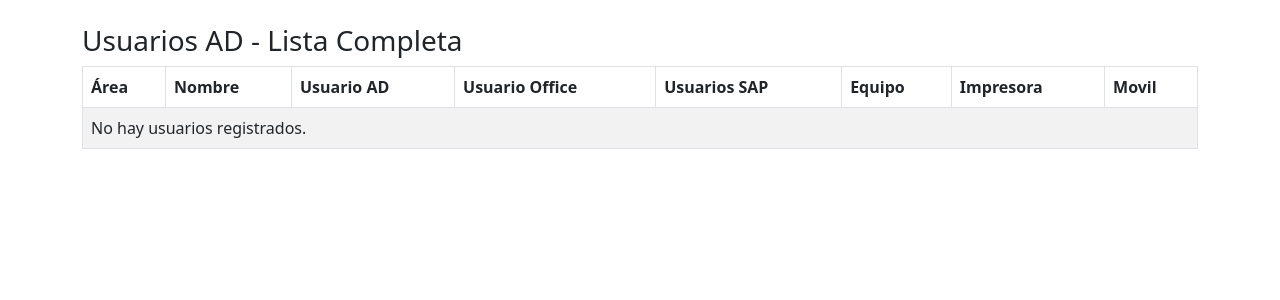
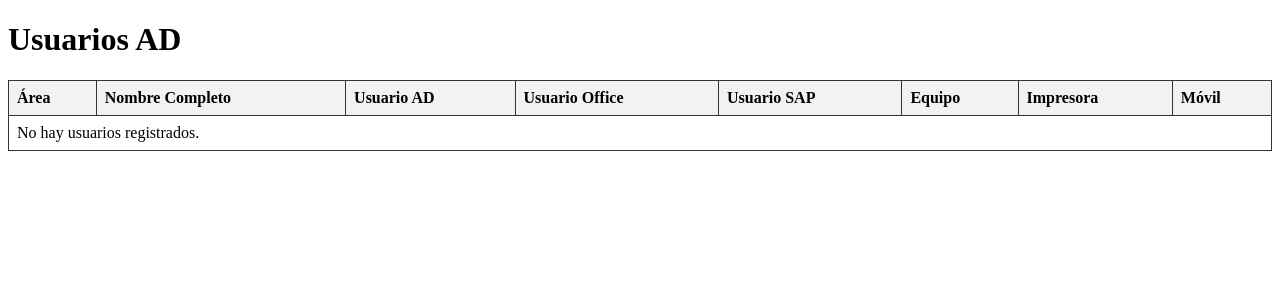
Before and after one commit to millaaaaraay/GGH, a Django app: template usuarios/templates/usuarios/usuarios_ad.html in a window 1280 px wide. Shown: the top 300 px of the page. Run offline with Django 5.2, Linux system fonts and the light colour scheme; the template is opened without the code that fills it, so the values that code supplies are empty.

Commit message:
cambios ad

```diff
--- a/usuarios/templates/usuarios/usuarios_ad.html
+++ b/usuarios/templates/usuarios/usuarios_ad.html
@@ -2,36 +2,51 @@
 <html lang="es">
 <head>
     <meta charset="UTF-8" />
-    <title>Usuarios AD - Lista Completa</title>
-    <link href="https://cdn.jsdelivr.net/npm/bootstrap@5.3.0/dist/css/bootstrap.min.css" rel="stylesheet" />
+    <title>Usuarios AD</title>
+    <style>
+      table {
+        border-collapse: collapse;
+        width: 100%;
+      }
+      th, td {
+        border: 1px solid #333;
+        padding: 8px;
+        text-align: left;
+      }
+      th {
+        background-color: #f2f2f2;
+      }
+      tbody tr:hover {
+        background-color: #e6f7ff;
+      }
+    </style>
 </head>
 <body>
-<div class="container mt-4">
-  <h3>Usuarios AD - Lista Completa</h3>
-  <table class="table table-bordered table-striped">
-    <thead style="background-color: yellow;">
+    <h1>Usuarios AD</h1>
+    <table>
+      <thead>
         <tr>
           <th>Área</th>
-        <th>Nombre</th>
+          <th>Nombre Completo</th>
           <th>Usuario AD</th>
           <th>Usuario Office</th>
-        <th>Usuarios SAP</th>
+          <th>Usuario SAP</th>
           <th>Equipo</th>
           <th>Impresora</th>
-        <th>Movil</th>
+          <th>Móvil</th>
         </tr>
       </thead>
       <tbody>
-      {% for u in usuarios %}
+        {% for usuario in usuarios %}
         <tr>
-        <td>{{ u.id_area.nombre_area }}</td>
-        <td>{{ u.nombre }} {{ u.apellido }}</td>
-        <td>{{ u.usuario_ad }}</td>
-        <td>{{ u.usuario_office }}</td>
-        <td>{{ u.usuario_sap }}</td>
-        <td>{{ u.equipo }}</td>
-        <td>{{ u.impresora }}</td>
-        <td>{{ u.movil }}</td>
+          <td>{{ usuario.id_area.nombre_area }}</td>
+          <td>{{ usuario.nombre }} {{ usuario.apellido }}</td>
+          <td>{{ usuario.datos_ad.usuario_ad }}</td>
+          <td>{{ usuario.datos_ad.usuario_office }}</td>
+          <td>{{ usuario.datos_ad.usuario_sap }}</td>
+          <td>{{ usuario.datos_ad.equipo }}</td>
+          <td>{{ usuario.datos_ad.impresora }}</td>
+          <td>{{ usuario.datos_ad.movil }}</td>
         </tr>
         {% empty %}
         <tr>
@@ -40,7 +55,5 @@
         {% endfor %}
       </tbody>
     </table>
-</div>
-<script src="https://cdn.jsdelivr.net/npm/bootstrap@5.3.0/dist/js/bootstrap.bundle.min.js"></script>
 </body>
 </html>
--- a/usuarios/urls.py
+++ b/usuarios/urls.py
@@ -11,6 +11,10 @@ urlpatterns = [
     path('usuarios/agregar/', views.agregar_usuario_view, name='agregar_usuario'),
     path('usuarios/editar/<int:id_usuario>/', views.editar_usuario_view, name='editar_usuario'),
 
-    # Aquí agregamos la ruta para usuarios_ad
+    # Rutas para usuarios_ad
     path('usuarios/ad/', views.usuarios_ad_view, name='usuarios_ad'),
+    path('usuarios/ad/agregar/', views.agregar_usuario_ad_view, name='agregar_usuario_ad'),
+    path('usuarios/ad/editar/<int:id_usuario_ad>/', views.editar_usuario_ad_view, name='editar_usuario_ad'),
+    path('usuarios/ad/agregar/', views.agregar_usuario_ad_view, name='agregar_usuario_ad'),
+
 ]
```
Also changed, not shown: usuarios/forms.py (+7 -9 lines), usuarios/models.py (+10 -3 lines), usuarios/views.py (+43 -6 lines), usuarios/migrations/0004_remove_usuario_equipo_remove_usuario_impresora_and_more.py (added). Lines whose indentation alone changed are shown as unchanged.
